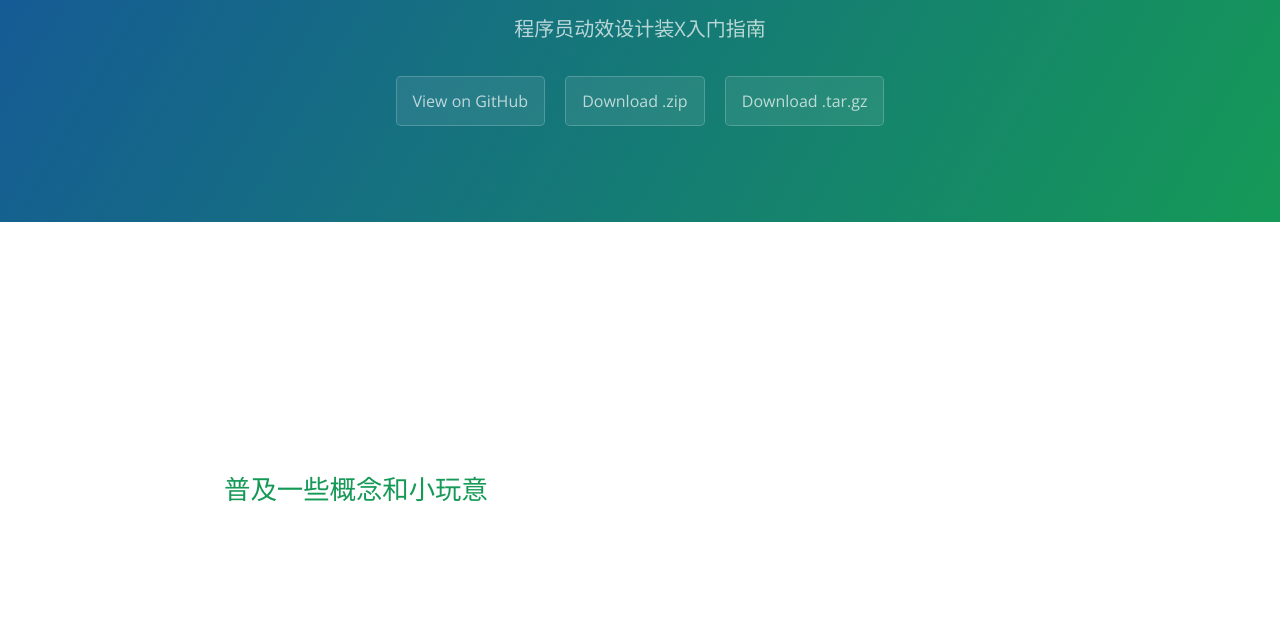
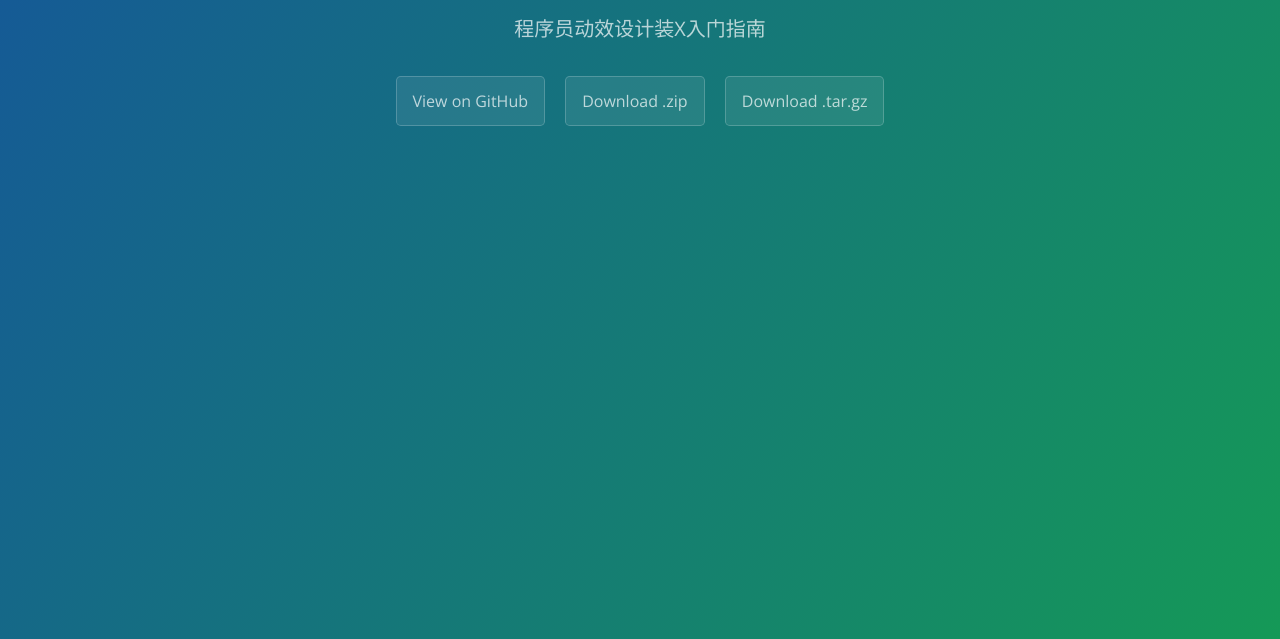
Before and after one commit to Ahkari/artist, a plain HTML site: page index.html in a window 1280 px wide. Shown: the part 161-800 px from the top of the page. Drawn offline with nearby package versions, Linux system fonts and the light colour scheme.

Commit message:
Update index.html

```diff
--- a/index.html
+++ b/index.html
@@ -8,6 +8,11 @@
     <link href='https://fonts.googleapis.com/css?family=Open+Sans:400,700' rel='stylesheet' type='text/css'>
     <link rel="stylesheet" type="text/css" href="stylesheets/stylesheet.css" media="screen">
     <link rel="stylesheet" type="text/css" href="stylesheets/github-light.css" media="screen">
+    <script>
+      window.onload = function(){
+        document.querySelector('.page-header').style.height = window.outerHeight + 'px' ;
+      }
+    </script>
   </head>
   <body>
     <section class="page-header">
```
